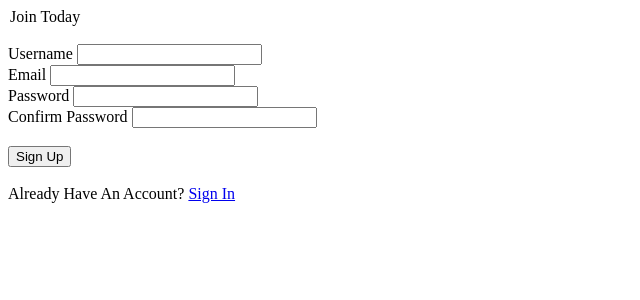
After one commit to BolotnyaBoss/EPAM_Flask_Project, a Flask app: page /register in a window 1280 px wide. The commit adds this page. Shown: the top 300 px of the page, without its empty margins (0-640 px from the left). Run offline with Flask 2, Linux system fonts and the light colour scheme.

Commit message:
add forms and add models

```diff
--- /dev/null
+++ b/forms.py
@@ -0,0 +1,17 @@
+from flask_wtf import FlaskForm
+from wtforms import StringField, BooleanField, SubmitField, PasswordField, ValidationError
+from wtforms.validators import DataRequired, Length, Email, Regexp, EqualTo
+
+class RegistrationForm(FlaskForm):
+    username = StringField('Username', validators=[DataRequired(), Length(min=2, max=20)])
+    email = StringField('Email', validators=[DataRequired(), Email()])
+    password = PasswordField('Password', validators=[DataRequired()])
+    confirm_password = PasswordField('Confirm Password', validators=[DataRequired(), EqualTo('password')])
+    submit = SubmitField('Sign Up')
+
+
+class LoginForm(FlaskForm):
+    email = StringField('Email', validators=[DataRequired(), Email()])
+    password = PasswordField('Password', validators=[DataRequired()])
+    remember = BooleanField('Remember Me')
+    submit = SubmitField('Login')
--- a/main.py
+++ b/main.py
@@ -1,6 +1,36 @@
-from flask import Flask, render_template
+from flask import Flask, render_template, url_for,  flash, redirect
+from forms import RegistrationForm, LoginForm
+from flask_sqlalchemy import SQLAlchemy
+from datetime import datetime
+app = Flask(__name__)
+app.config['SECRET_KEY'] = 'e1d0978645e2b4c2dc2542f9de894f06'
+app.config['SQLALCHEMY_DATABASE_URI'] = 'sqlite:///site.db'
+db = SQLAlchemy(app)
 
-app = Flask(__name__)
+
+class User(db.Model):
+    id = db.Column(db.Integer, primary_key=True)
+    username = db.Column(db.String(20), unique=True, nullable=False)
+    email = db.Column(db.String(120), unique=True, nullable=False)
+    password = db.Column(db.String(60), nullable=False)
+    agreements = db.relationship('Agreement', backref='user', lazy=True)
+
+    def __repr__(self):
+        return f"User('{self.username}', '{self.email}')"
+
+
+class Agreement(db.Model):
+    id = db.Column(db.Integer, primary_key=True)
+    service = db.Column(db.String(100), nullable=False)
+    date_confirmed = db.Column(db.DateTime, nullable=False, default=datetime.utcnow)
+    description = db.Column(db.Text, nullable=False)
+    user_id = db.Column(db.Integer, db.ForeignKey('user.id'), nullable=False)
+
+    def __repr__(self):
+        return f"Agreement('{self.service}', '{self.date_confirmed}')"
+
+
+
 
 some_data = [
     {
@@ -9,7 +39,7 @@ some_data = [
         'author': 'Author1'
     },
     {
-        'title': 'Title2',
+        'title': 'NewTitle',
         'body': 'There must be some another text',
         'author': 'Author2'
     },
@@ -44,5 +74,27 @@ def about():
     return render_template('about.html')
 
 
+@app.route("/register", methods=['GET', 'POST'])
+def register():
+    form = RegistrationForm()
+    if form.validate_on_submit():
+        flash(f'Account created for {form.username.data}!', 'success')
+        return redirect(url_for('home'))
+    return render_template('register.html', title='Register', form=form)
+
+
+@app.route("/login", methods=['GET', 'POST'])
+def login():
+    form = LoginForm()
+    if form.validate_on_submit():
+        if form.email.data == 'likht@lpnu.ua' and form.password.data == 'skleroz':
+            flash('You have been logged in!', 'success')
+            return redirect(url_for('home'))
+        else:
+            flash('Login Unsuccessful. Please check username and password', 'danger')
+    return render_template('login.html', title='Login', form=form)
+
+
+
 if __name__ == '__main__':
     app.run(debug=True)
--- a/templates/index.html
+++ b/templates/index.html
@@ -10,6 +10,8 @@
         <li><a href="/employees"> Employees </a></li>
         <li><a href="/users"> Users </a></li>
         <li><a href="/about"> About </a></li>
+        <li><a href="/login"> Login </a></li>
+        <li><a href="/register"> Register </a></li>
       </ul>
     </header>
 {% endblock body%}
--- /dev/null
+++ b/templates/register.html
@@ -0,0 +1,53 @@
+{% extends "layout.html" %}
+{% block body %}
+    <form method="POST" action="">
+        {{ form.hidden_tag() }}
+            <legend >Join Today</legend>
+            <br>
+                {{ form.username.label() }}
+                {% if form.username.errors %}
+                    {{ form.username() }}
+                        {% for error in form.username.errors %}
+                            <span>{{ error }}</span>
+                        {% endfor %}
+                {% else %}
+                    {{ form.username() }}
+                {% endif %}
+                <br>
+                {{ form.email.label() }}
+                {% if form.email.errors %}
+                    {{ form.email() }}
+                        {% for error in form.email.errors %}
+                            <span>{{ error }}</span>
+                        {% endfor %}
+                {% else %}
+                    {{ form.email() }}
+                {% endif %}
+                <br>
+                {{ form.password.label() }}
+                {% if form.password.errors %}
+                    {{ form.password() }}
+                        {% for error in form.password.errors %}
+                            <span>{{ error }}</span>
+                        {% endfor %}
+                {% else %}
+                    {{ form.password() }}
+                {% endif %}
+                <br>
+                {{ form.confirm_password.label() }}
+                {% if form.confirm_password.errors %}
+                    {{ form.confirm_password() }}
+                        {% for error in form.confirm_password.errors %}
+                            <span>{{ error }}</span>
+                        {% endfor %}
+                {% else %}
+                    {{ form.confirm_password() }}
+                {% endif %}
+        <br>
+        <br>
+        {{ form.submit() }}
+
+    </form>
+    <br>
+    Already Have An Account? <a href="{{ url_for('login') }}">Sign In</a>
+{% endblock body %}
```
Also changed, not shown: templates/login.html (added, +37 -0 lines).
